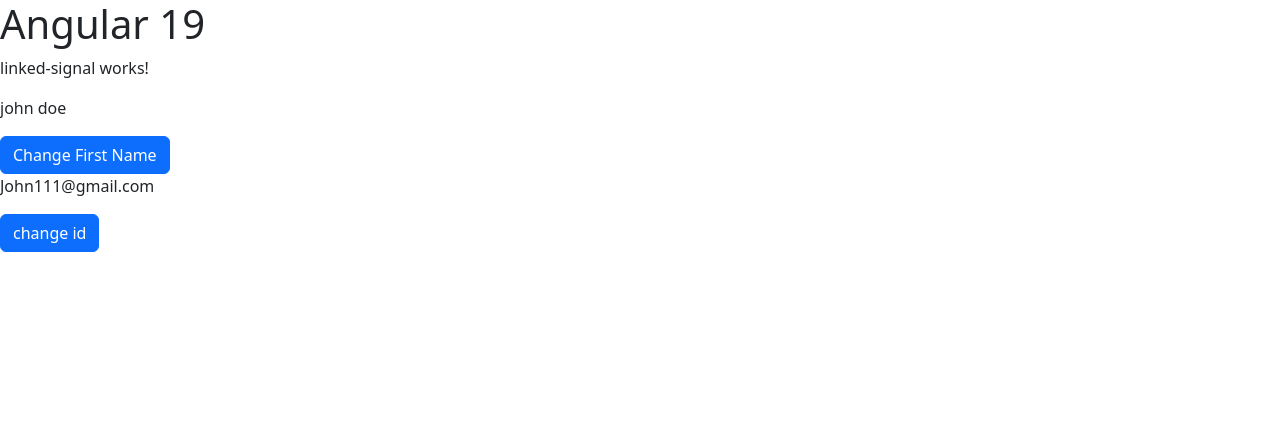
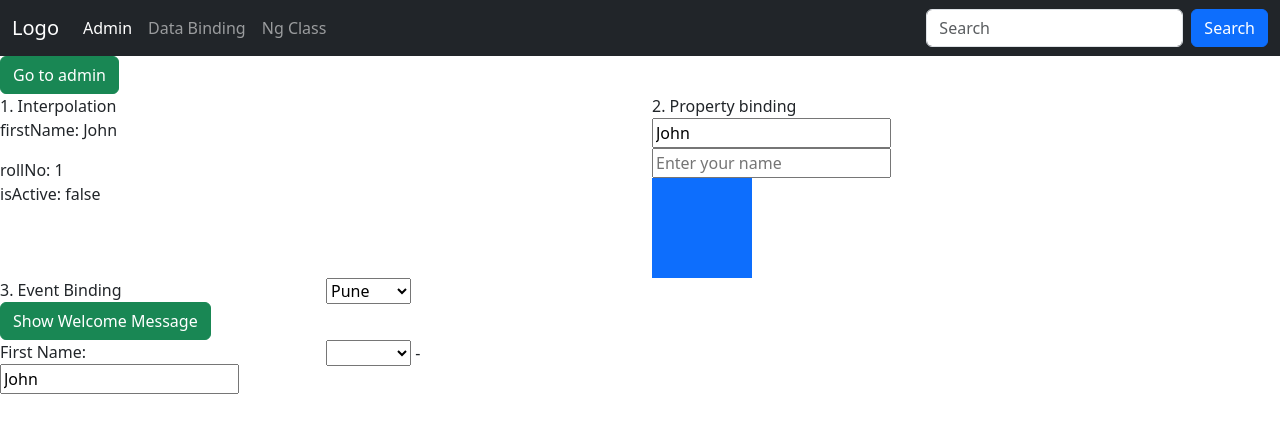
Before and after one commit to Tran-Anh-Quang/angular19Tutorial, an Angular app: page /data-binding in a window 1280 px wide. Before the commit this address led to /. Shown: the top 432 px of the page. Built offline with nearby package versions, Linux system fonts and the light colour scheme.

Commit message:
part-9: router sample

```diff
--- a/src/app/app.component.html
+++ b/src/app/app.component.html
@@ -1,2 +1,26 @@
-<h1>Angular 19</h1>
-<app-linked-signal></app-linked-signal>
+<nav class="navbar navbar-expand-sm navbar-dark bg-dark">
+  <div class="container-fluid">
+    <a class="navbar-brand" >Logo</a>
+    <button class="navbar-toggler" type="button" data-bs-toggle="collapse" data-bs-target="#mynavbar">
+      <span class="navbar-toggler-icon"></span>
+    </button>
+    <div class="collapse navbar-collapse" id="mynavbar">
+      <ul class="navbar-nav me-auto">
+        <li class="nav-item">
+          <a class="nav-link active" routerLink="admin">Admin</a>
+        </li>
+        <li class="nav-item">
+          <a class="nav-link" [routerLink]="'data-binding'">Data Binding</a>
+        </li>
+        <li class="nav-item">
+          <a class="nav-link" routerLink="ng-class">Ng Class</a>
+        </li>
+      </ul>
+      <form class="d-flex">
+        <input class="form-control me-2" type="text" placeholder="Search">
+        <button class="btn btn-primary" type="button">Search</button>
+      </form>
+    </div>
+  </div>
+</nav>
+<router-outlet></router-outlet>
--- a/src/app/app.component.ts
+++ b/src/app/app.component.ts
@@ -2,11 +2,12 @@
 import { ControlStatementComponent } from "./components/control-statement/control-statement.component";
 import { SignalComponent } from "./components/signal/signal.component";
 import { LinkedSignalComponent } from "./components/linked-signal/linked-signal.component";
+import { RouterLink, RouterOutlet } from '@angular/router';
 
 
 @Component({
   selector: 'app-root',
-  imports: [ControlStatementComponent, SignalComponent, LinkedSignalComponent],
+  imports: [ControlStatementComponent, SignalComponent, LinkedSignalComponent, RouterOutlet, RouterLink],
   templateUrl: './app.component.html',
   styleUrl: './app.component.css'
 })
--- a/src/app/app.routes.ts
+++ b/src/app/app.routes.ts
@@ -1,3 +1,24 @@
 import { Routes } from '@angular/router';
+import { AdminComponent } from './components/admin/admin.component';
+import { DataBindingComponent } from './components/data-binding/data-binding.component';
+import { NgClassComponent } from './components/ng-class/ng-class.component';
 
-export const routes: Routes = [];
+export const routes: Routes = [
+    {
+        path: '',
+        redirectTo: 'data-binding',
+        pathMatch: 'full',
+    },
+    {
+        path: 'admin',
+        component: AdminComponent,
+    },
+    {
+        path: 'data-binding',
+        component: DataBindingComponent,
+    },
+    {
+        path: 'ng-class',
+        component: NgClassComponent,
+    }
+];
--- a/src/app/components/admin/admin.component.html
+++ b/src/app/components/admin/admin.component.html
@@ -1,2 +1,3 @@
 <h1>Admin page</h1>
 <p class="text-welcome">Hi, from admin components</p>
+<button class="btn btn-primary" routerLink="/ng-class">Navigate to Ng Class</button>
--- a/src/app/components/admin/admin.component.ts
+++ b/src/app/components/admin/admin.component.ts
@@ -1,8 +1,9 @@
 import { Component } from '@angular/core';
+import { RouterLink } from '@angular/router';
 
 @Component({
   selector: 'app-admin',
-  imports: [],
+  imports: [RouterLink],
   templateUrl: './admin.component.html',
   styleUrl: './admin.component.css',
 })
--- a/src/app/components/data-binding/data-binding.component.html
+++ b/src/app/components/data-binding/data-binding.component.html
@@ -1,3 +1,4 @@
+<button class="btn btn-success" (click)="goToAdmin()">Go to admin</button>
 <div class="row">
     <!-- Interpolation -->
     <div class="col-6">
--- a/src/app/components/data-binding/data-binding.component.ts
+++ b/src/app/components/data-binding/data-binding.component.ts
@@ -1,5 +1,6 @@
 import { Component } from '@angular/core';
 import { FormsModule } from '@angular/forms';
+import { Router } from '@angular/router';
 
 @Component({
   selector: 'app-data-binding',
@@ -16,7 +17,7 @@
   div1ClassName: string = 'bg-primary';
   selectedCity: string = '';
 
-  constructor() {
+  constructor(private router: Router) {
     console.log(this.firstName);
 
     this.isActive = false;
@@ -32,4 +33,8 @@
   onCityChange() {
     console.log('Selected city:');
   }
+
+  goToAdmin() {
+    this.router.navigateByUrl('/admin');
+  }
 }
--- a/src/app/components/linked-signal/linked-signal.component.html
+++ b/src/app/components/linked-signal/linked-signal.component.html
@@ -7,7 +7,6 @@
 <button class="btn btn-primary" (click)="changeFirstName()">
     Change First Name
 </button>
-
 <p>{{email()}}</p>
 
 <button class="btn btn-primary" (click)="changeId()">
```
